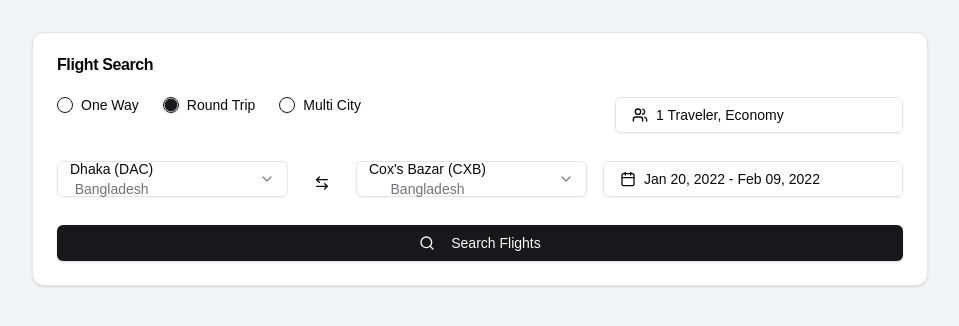
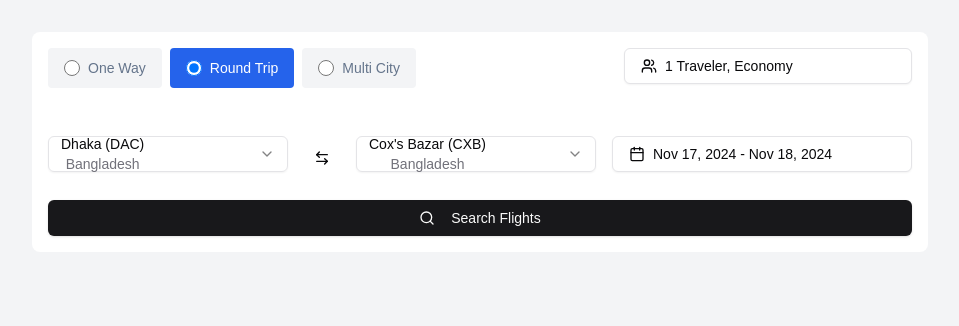
Before and after one commit to kazi331/b2c-v2, a Next.js app: page / in a window 1280 px wide. Shown: the top 326 px of the page, without its empty margins (160-1119 px from the left). Built offline with nearby package versions, Linux system fonts and the light colour scheme.

Commit message:
one issue resolved

```diff
--- a/src/app/page.tsx
+++ b/src/app/page.tsx
@@ -6,7 +6,6 @@ import { MultiCityTrip } from "@/components/FlightBooking/MultiCityTrip";
 import { TravelersClassSelect } from "@/components/FlightBooking/TravelersClassSelect";
 import { TripTypeSelector } from "@/components/FlightBooking/TripTypeSelector";
 import { Button } from "@/components/ui/button";
-import { Card, CardContent, CardHeader, CardTitle } from "@/components/ui/card";
 import { addDays } from "date-fns";
 import { ArrowLeftRight, Search } from "lucide-react";
 import { useState } from "react";
@@ -37,6 +36,12 @@ export default function Page() {
     to: dayAfterTomorrow,
   });
   const [departureDate, setDepartureDate] = useState<Date>(tomorrow);
+
+  const [date, setDate] = useState<DateRange | undefined>({
+    from: new Date(2022, 0, 20),
+    to: addDays(new Date(2022, 0, 20), 20),
+  })
+
   const [travelers, setTravelers] = useState<Travelers>({
     adults: 1,
     children: 0,
@@ -103,11 +108,7 @@ export default function Page() {
 
   return (
     <div className="min-h-screen bg-gray-100 p-8">
-      <Card className="max-w-4xl mx-auto">
-        <CardHeader>
-          <CardTitle>Flight Search</CardTitle>
-        </CardHeader>
-        <CardContent>
+      <div className="max-w-4xl mx-auto bg-white p-4 rounded-lg">
         <div className="space-y-6">
           <div className="flex flex-col sm:flex-row gap-4">
             <div className="flex-1">
@@ -147,11 +148,15 @@ export default function Page() {
               />
               {tripType === "roundTrip" ? (
                 <DatePickerWithRange
-                    date={dateRange}
-                    onChange={(range) => setDateRange(range as unknown as DateRange)}
-                    label="Select dates"
-                    minDate={today}
-                    isRange
+                  // date={dateRange}
+                  // onChange={(range) =>
+                  //   setDateRange(range as unknown as DateRange)
+                  // }
+                  // label="Select dates"
+                  // minDate={today}
+                  // isRange
+                  dateRange={dateRange}
+                  setDateRange={setDateRange}
                 />
               ) : (
                 <DatePicker
@@ -176,8 +181,7 @@ export default function Page() {
             Search Flights
           </Button>
         </div>
-        </CardContent>
-      </Card>
+      </div>
     </div>
   );
 }
--- a/src/components/FlightBooking/DatePickerRange.tsx
+++ b/src/components/FlightBooking/DatePickerRange.tsx
@@ -16,11 +16,12 @@ import {
 
 export function DatePickerWithRange({
   className,
-}: React.HTMLAttributes<HTMLDivElement>) {
-  const [date, setDate] = React.useState<DateRange | undefined>({
-    from: new Date(2022, 0, 20),
-    to: addDays(new Date(2022, 0, 20), 20),
-  })
+  dateRange, setDateRange
+}: React.HTMLAttributes<HTMLDivElement> & { dateRange: DateRange, setDateRange: (date: DateRange) => void }) {
+  // const [date, setDate] = React.useState<DateRange | undefined>({
+  //   from: new Date(2022, 0, 20),
+  //   to: addDays(new Date(2022, 0, 20), 20),
+  // })
 
   return (
     <div className={cn("grid gap-2", className)}>
@@ -31,18 +32,18 @@ export function DatePickerWithRange({
             variant={"outline"}
             className={cn(
               "w-[300px] justify-start text-left font-normal",
-              !date && "text-muted-foreground"
+              !dateRange && "text-muted-foreground"
             )}
           >
             <CalendarIcon />
-            {date?.from ? (
-              date.to ? (
+            {dateRange?.from ? (
+              dateRange.to ? (
                 <>
-                  {format(date.from, "LLL dd, y")} -{" "}
-                  {format(date.to, "LLL dd, y")}
+                  {format(dateRange.from, "LLL dd, y")} -{" "}
+                  {format(dateRange.to, "LLL dd, y")}
                 </>
               ) : (
-                format(date.from, "LLL dd, y")
+                format(dateRange.from, "LLL dd, y")
               )
             ) : (
               <span>Pick a date</span>
@@ -53,9 +54,9 @@ export function DatePickerWithRange({
           <Calendar
             initialFocus
             mode="range"
-            defaultMonth={date?.from}
-            selected={date}
-            onSelect={setDate}
+            defaultMonth={dateRange?.from}
+            selected={dateRange}
+            onSelect={(range) => setDateRange(range as DateRange)}
             numberOfMonths={2}
           />
         </PopoverContent>
--- a/src/components/FlightBooking/TripTypeSelector.tsx
+++ b/src/components/FlightBooking/TripTypeSelector.tsx
@@ -1,4 +1,3 @@
-import { RadioGroup, RadioGroupItem } from "@/components/ui/radio-group";
 import { Label } from "@/components/ui/label";
 
 interface TripTypeSelectorProps {
@@ -8,23 +7,55 @@ interface TripTypeSelectorProps {
 
 export function TripTypeSelector({ value, onChange }: TripTypeSelectorProps) {
   return (
-    <RadioGroup
-      defaultValue={value}
-      onValueChange={onChange}
-      className="flex space-x-4 mb-6"
-    >
-      <div className="flex items-center space-x-2">
-        <RadioGroupItem value="oneWay" id="oneWay" />
-        <Label htmlFor="oneWay">One Way</Label>
-      </div>
-      <div className="flex items-center space-x-2">
-        <RadioGroupItem value="roundTrip" id="roundTrip" />
-        <Label htmlFor="roundTrip">Round Trip</Label>
-      </div>
-      <div className="flex items-center space-x-2">
-        <RadioGroupItem value="multiCity" id="multiCity" />
-        <Label htmlFor="multiCity">Multi City</Label>
-      </div>
-    </RadioGroup>
+    <div className="flex space-x-2 mb-6">
+      <Label
+        htmlFor="oneWay"
+        className={`flex items-center justify-center gap-2 cursor-pointer rounded py-3 px-4 ${value === "oneWay" ? "bg-blue-600 text-white" : "bg-gray-100 text-slate-500"}`}
+      >
+        <input
+          type="radio"
+          id="oneWay"
+          name="tripType"
+          value="oneWay"
+          checked={value === "oneWay"}
+          onChange={(e) => onChange(e.target.value)}
+          // className="w-4 h-4"
+          className={`w-4 h-4 rounded-full text-blue-600 bg-gray-100 border-gray-300 focus:ring-white ${value === "oneWay" ? "" : ""}`}
+        />
+        One Way
+      </Label>
+
+      <Label
+        htmlFor="roundTrip"
+        className={`flex items-center justify-center gap-2 cursor-pointer rounded py-3 px-4 ${value === "roundTrip" ? "bg-blue-600 text-white" : "bg-gray-100 text-slate-500"}`}
+      >
+        <input
+          type="radio"
+          id="roundTrip"
+          name="tripType"
+          value="roundTrip"
+          checked={value === "roundTrip"}
+          onChange={(e) => onChange(e.target.value)}
+         className={`w-4 h-4 rounded-full text-blue-600 bg-gray-100 border-gray-300 focus:ring-white ${value === "roundTrip" ? "" : ""}`}
+        />
+        Round Trip
+      </Label>
+
+      <Label
+        htmlFor="multiCity"
+        className={`flex items-center justify-center gap-2 cursor-pointer rounded py-3 px-4 ${value === "multiCity" ? "bg-blue-600 text-white" : "bg-gray-100 text-slate-500"}`}
+      >
+        <input
+          type="radio"
+          id="multiCity"
+          name="tripType"
+          value="multiCity"
+          checked={value === "multiCity"}
+          onChange={(e) => onChange(e.target.value)}
+         className={`w-4 h-4 rounded-full text-blue-600 bg-gray-100 border-gray-300 focus:ring-white ${value === "multiCity" ? "" : ""}`}
+        />
+        Multi City
+      </Label>
+    </div>
   );
 }
```
Also changed, not shown: public/bg1.jpg (added), public/bg2.jpg (added). Lines whose indentation alone changed are shown as unchanged.
